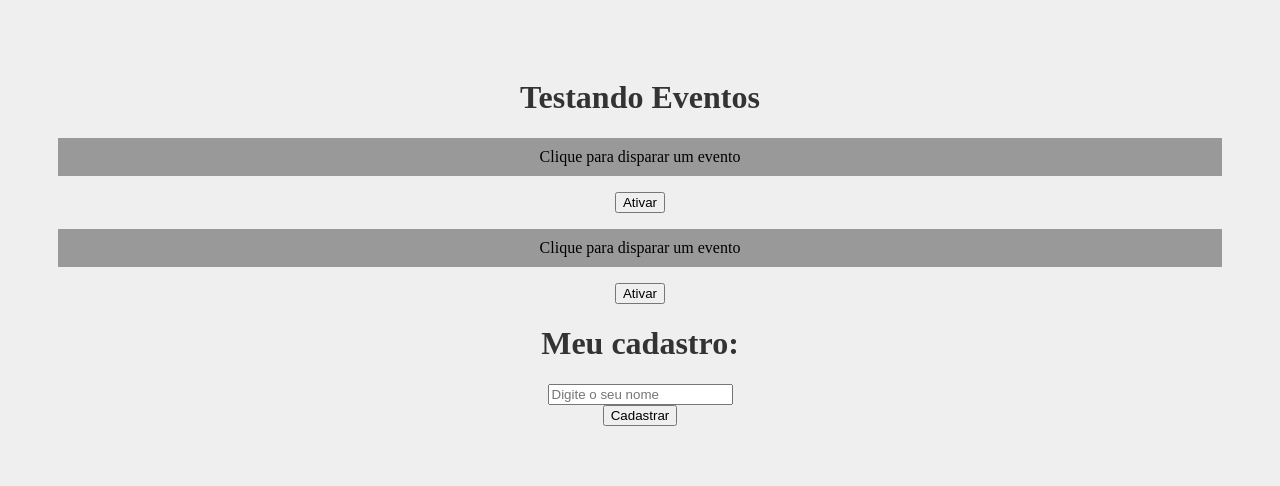
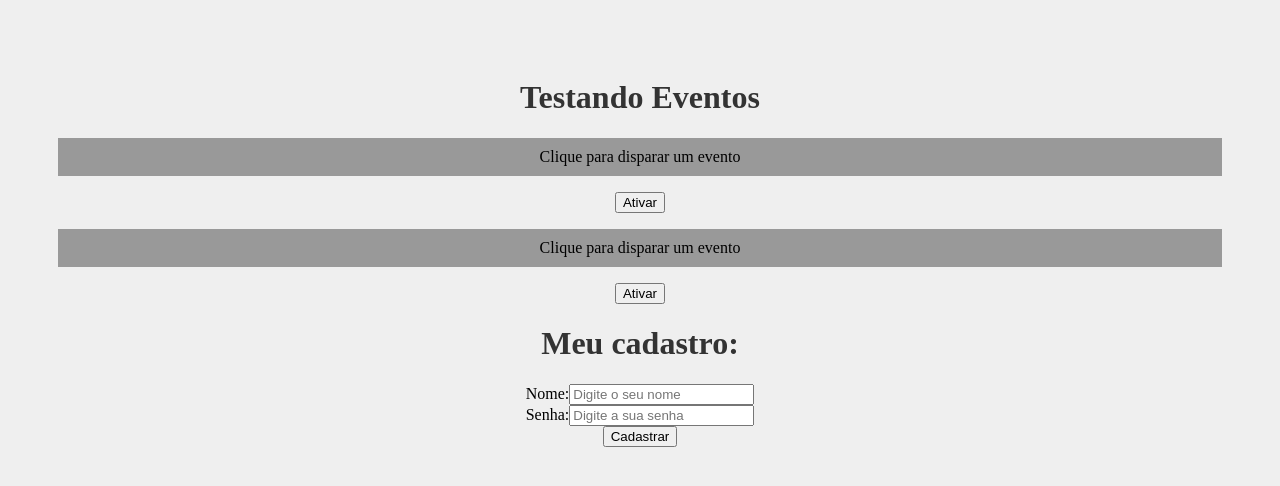
Before and after one commit to alissonfilipe/cursoReact, a React (Create React App) app: page / in a window 1280 px wide. Shown: the top 486 px of the page. Built offline with nearby package versions, Linux system fonts and the light colour scheme.

Commit message:
use state

```diff
--- a/src/App.js
+++ b/src/App.js
@@ -5,7 +5,7 @@
 
 function App() {
 
-  const nome = "Labirinto"
+
 
 
 
--- a/src/components/Form.js
+++ b/src/components/Form.js
@@ -1,17 +1,42 @@
+import { useState } from 'react'
+
 function Form() {
 
     function cadastrarUsuario(e) {
         e.preventDefault()
-        console.log("cadastrou o usuário")
+
+        console.log(`usuário ${name} e senha ${password}`)
     }
+
+    const [name, setName] = useState()
+    const [password, setPassword] = useState()
 
     return (
         <div>
             <h1>Meu cadastro:</h1>
             <form onSubmit={cadastrarUsuario}>
                 <div>
-                    <input type="text" placeholder="Digite o seu nome"></input>
+                    <label htmlFor="name">Nome:</label>
+                    <input type="text"
+                        id="name"
+                        name="name"
+                        placeholder="Digite o seu nome"
+                        onChange={(e) => setName(e.target.value)}
+                    >
+
+                    </input>
                 </div>
+
+                <div>
+                    <label htmlFor="password">Senha:</label>
+                    <input type="password"
+                        id="password"
+                        name="password"
+                        placeholder="Digite a sua senha"
+                        onChange={(e) => setPassword(e.target.value)}
+                    ></input>
+                </div>
+
                 <div>
                     <input type="submit" value="Cadastrar"></input>
                 </div>
```
Also changed, not shown: 1 other file (tests, documents, lock files or other folders).
